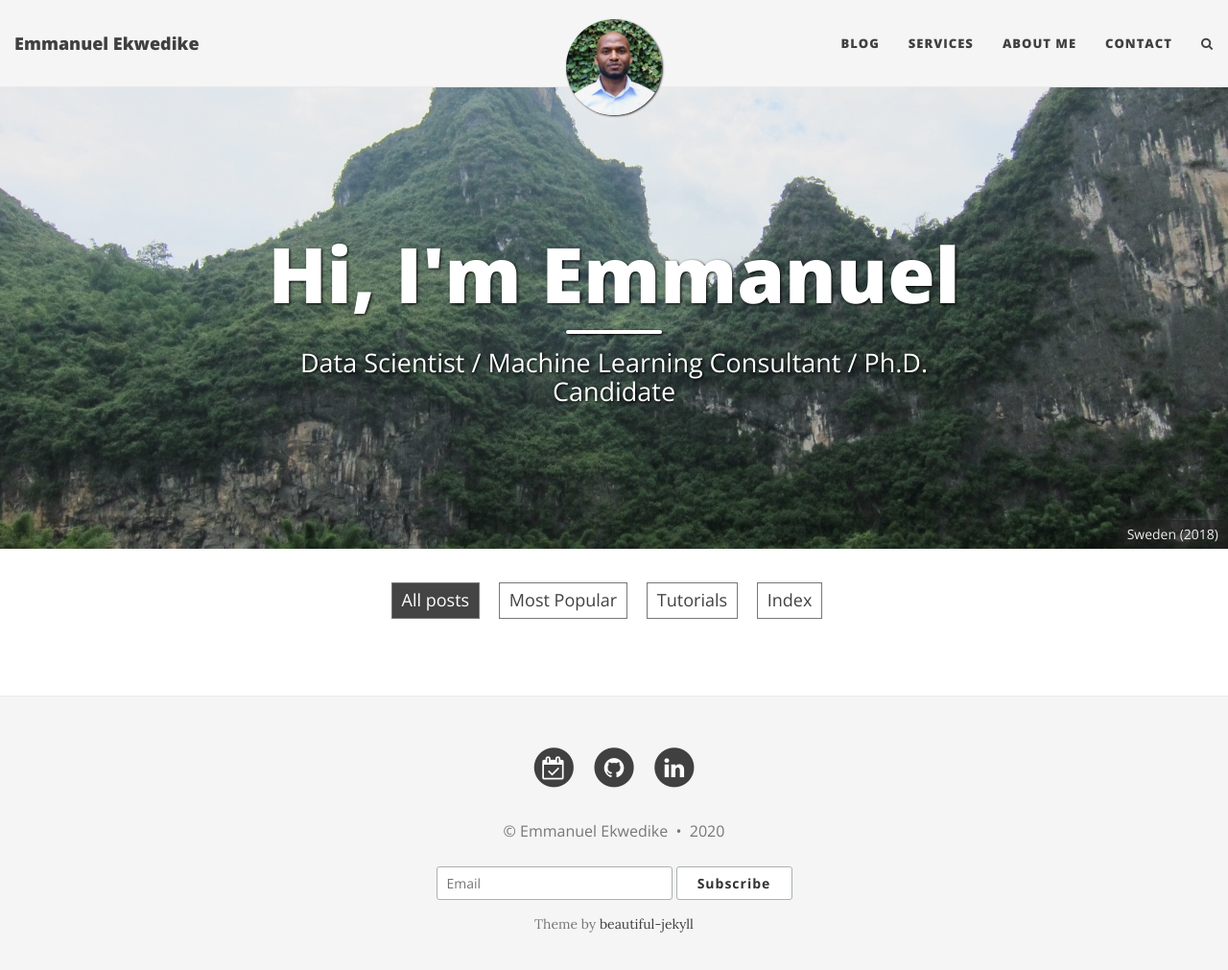
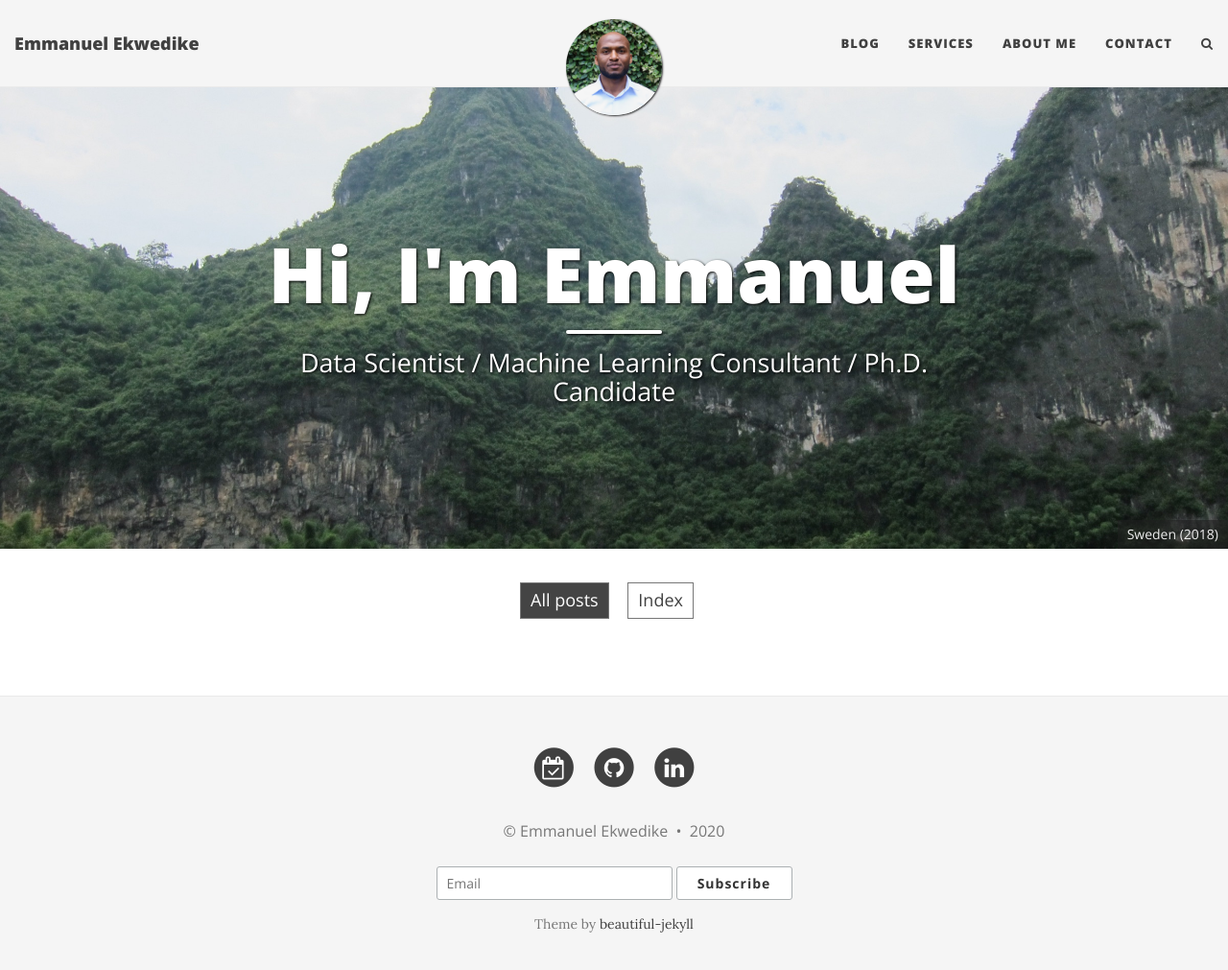
Before and after one commit to eekwedike/eekwedike.github.io, a Jekyll site: the page built from index.html, in a window 1280 px wide and 1024 px high. Shown: the top 1011 px of the window at 96% size. Built offline with Jekyll 4.4.1, drawn with Linux system fonts in a browser that asks for light colours; nearby versions of some CDN libraries; the list of posts is cut into pages by our own code.

```diff
--- a/index.html
+++ b/index.html
@@ -20,8 +20,8 @@
 
 <div class="list-filters">
   <a href="/" class="list-filter filter-selected">All posts</a>
-  <a href="/popular" class="list-filter">Most Popular</a>
-  <a href="/tutorials" class="list-filter">Tutorials</a>
+  <!-- <a href="/popular" class="list-filter">Most Popular</a>
+  <a href="/tutorials" class="list-filter">Tutorials</a> -->
   <a href="/tags" class="list-filter">Index</a>
 </div>
 
```
